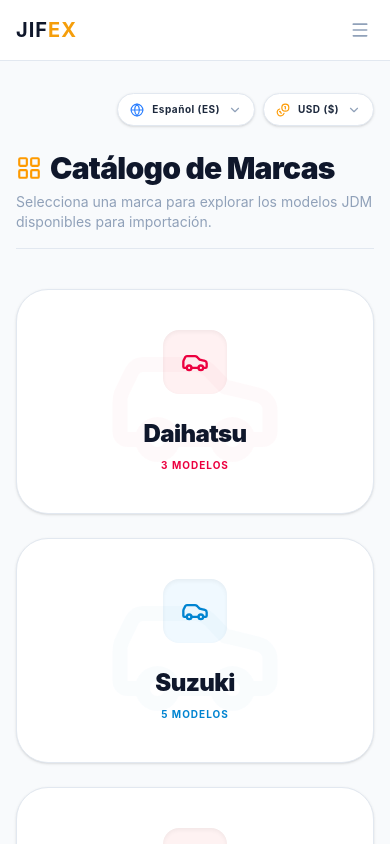
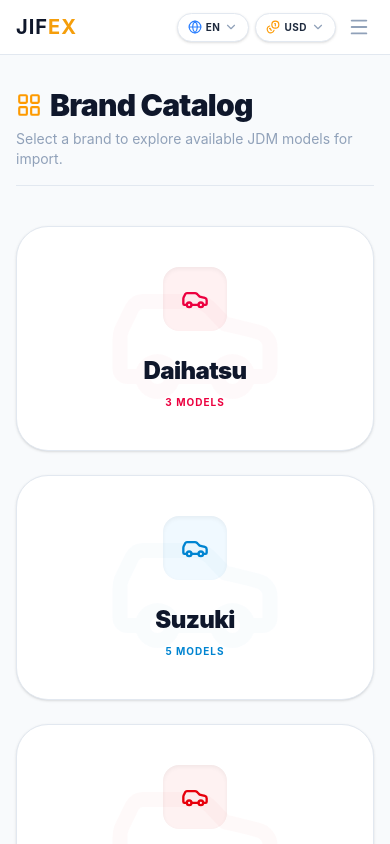
Before and after one commit to yazreyesrz/JIFEX, a Next.js app: page /inventario in a window 390 px wide. Shown: the top 844 px of the page. Built offline with nearby package versions, Linux system fonts and the light colour scheme.

Commit message:
Ingles idioma predeterminado

```diff
--- a/src/app/inventario/page.js
+++ b/src/app/inventario/page.js
@@ -13,7 +13,6 @@
 } from "lucide-react";
 import { mockVehicles } from "@/data/mockVehicles";
 
-// 🌟 IMPORTAMOS LA CONFIGURACIÓN DE I18N
 import "@/i18n/config";
 import { useTranslation } from "react-i18next";
 
@@ -22,7 +21,7 @@
 import ComprasView from "@/components/views/ComprasView";
 import TrackingView from "@/components/views/TrackingView";
 
-// Componente Dropdown Exclusivo para la Moneda
+// Dropdown de Moneda (Adaptable a móviles)
 const CurrencyDropdown = ({ currency, setCurrency, isDarkMode }) => {
   const [isOpen, setIsOpen] = useState(false);
   const options = [
@@ -34,23 +33,24 @@
     options.find((o) => o.value === currency)?.label || "USD ($)";
 
   return (
-    // 🌟 CORRECCIÓN: Bajamos el z-index a 30 para que no pase por encima del Sidebar móvil
-    <div className="relative z-30">
+    <div className="relative">
       <button
         onClick={() => setIsOpen(!isOpen)}
         onBlur={() => setTimeout(() => setIsOpen(false), 200)}
-        className={`flex items-center gap-2 sm:gap-3 px-3 sm:px-4 py-2 sm:py-2.5 rounded-full border shadow-sm transition-all duration-300 outline-none focus:ring-2 focus:ring-amber-500/40 active:scale-95 cursor-pointer ${isDarkMode ? "bg-[#1e293b]/60 border-slate-700/80 hover:border-amber-500/50 text-white" : "bg-white border-slate-200 hover:border-amber-400 text-slate-800"}`}
+        className={`flex items-center gap-1 sm:gap-2 px-2.5 sm:px-4 py-1.5 sm:py-2 rounded-full border shadow-sm transition-all duration-300 outline-none focus:ring-2 focus:ring-amber-500/40 active:scale-95 cursor-pointer ${isDarkMode ? "bg-[#1e293b]/60 border-slate-700/80 hover:border-amber-500/50 text-white" : "bg-white border-slate-200 hover:border-amber-400 text-slate-800"}`}
       >
-        <Coins size={14} className="text-amber-500" />
-        <span className="text-[10px] sm:text-[11px] font-bold tracking-wider">
+        <Coins size={14} className="text-amber-500 shrink-0" />
+        <span className="text-[11px] font-bold tracking-wider hidden sm:block">
           {selectedLabel}
+        </span>
+        <span className="text-[10px] font-bold tracking-wider sm:hidden block">
+          {currency}
         </span>
         <ChevronDown
           size={14}
           className={`transition-transform ${isOpen ? "rotate-180 text-amber-500" : "text-slate-400"}`}
         />
       </button>
-
       {isOpen && (
         <div
           className={`absolute right-0 top-full mt-2 w-32 rounded-2xl border shadow-2xl overflow-hidden py-1 ${isDarkMode ? "bg-[#111827] border-slate-800" : "bg-white border-slate-100"}`}
@@ -74,20 +74,19 @@
   );
 };
 
-// Componente Dropdown Exclusivo para el Idioma
+// Dropdown de Idioma (Adaptable a móviles)
 const LanguageDropdown = ({ isDarkMode }) => {
   const { i18n } = useTranslation();
   const [isOpen, setIsOpen] = useState(false);
-
   const options = [
     { label: "Español (ES)", value: "es" },
     { label: "English (EN)", value: "en" },
     { label: "日本語 (JA)", value: "ja" },
     { label: "한국어 (KO)", value: "ko" },
   ];
-
   const selectedLabel =
-    options.find((o) => o.value === i18n.language)?.label || "Español (ES)";
+    options.find((o) => o.value === i18n.language)?.label || "English (EN)";
+  const shortLangLabel = i18n.language ? i18n.language.toUpperCase() : "EN";
 
   const handleLanguageChange = (lng) => {
     i18n.changeLanguage(lng);
@@ -96,23 +95,24 @@
   };
 
   return (
-    // 🌟 CORRECCIÓN: Bajamos el z-index a 30
-    <div className="relative z-30">
+    <div className="relative">
       <button
         onClick={() => setIsOpen(!isOpen)}
         onBlur={() => setTimeout(() => setIsOpen(false), 200)}
-        className={`flex items-center gap-2 sm:gap-3 px-3 sm:px-4 py-2 sm:py-2.5 rounded-full border shadow-sm transition-all duration-300 outline-none focus:ring-2 focus:ring-blue-500/40 active:scale-95 cursor-pointer ${isDarkMode ? "bg-[#1e293b]/60 border-slate-700/80 hover:border-blue-500/50 text-white" : "bg-white border-slate-200 hover:border-blue-400 text-slate-800"}`}
+        className={`flex items-center gap-1 sm:gap-2 px-2.5 sm:px-4 py-1.5 sm:py-2 rounded-full border shadow-sm transition-all duration-300 outline-none focus:ring-2 focus:ring-blue-500/40 active:scale-95 cursor-pointer ${isDarkMode ? "bg-[#1e293b]/60 border-slate-700/80 hover:border-blue-500/50 text-white" : "bg-white border-slate-200 hover:border-blue-400 text-slate-800"}`}
       >
-        <Globe size={14} className="text-blue-500" />
-        <span className="text-[10px] sm:text-[11px] font-bold tracking-wider">
+        <Globe size={14} className="text-blue-500 shrink-0" />
+        <span className="text-[11px] font-bold tracking-wider hidden sm:block">
           {selectedLabel}
+        </span>
+        <span className="text-[10px] font-bold tracking-wider sm:hidden block">
+          {shortLangLabel}
         </span>
         <ChevronDown
           size={14}
           className={`transition-transform ${isOpen ? "rotate-180 text-blue-500" : "text-slate-400"}`}
         />
       </button>
-
       {isOpen && (
         <div
           className={`absolute right-0 top-full mt-2 w-36 rounded-2xl border shadow-2xl overflow-hidden py-1 ${isDarkMode ? "bg-[#111827] border-slate-800" : "bg-white border-slate-100"}`}
@@ -160,6 +160,8 @@
     const savedLanguage = localStorage.getItem("jifex_language");
     if (savedLanguage) {
       i18n.changeLanguage(savedLanguage);
+    } else {
+      i18n.changeLanguage("en");
     }
 
     const targetView = localStorage.getItem("jifex_target_view");
@@ -170,19 +172,16 @@
   }, [i18n]);
 
   const toggleTheme = () => {
-    const newTheme = !isDarkMode;
-    setIsDarkMode(newTheme);
-    localStorage.setItem("jifex_theme", newTheme ? "dark" : "light");
+    setIsDarkMode(!isDarkMode);
+    localStorage.setItem("jifex_theme", !isDarkMode ? "dark" : "light");
   };
-
   const toggleFavorite = (vin) => {
-    const newFavorites = favorites.includes(vin)
+    const newFavs = favorites.includes(vin)
       ? favorites.filter((id) => id !== vin)
       : [...favorites, vin];
-    setFavorites(newFavorites);
-    localStorage.setItem("jifex_favorites", JSON.stringify(newFavorites));
+    setFavorites(newFavs);
+    localStorage.setItem("jifex_favorites", JSON.stringify(newFavs));
   };
-
   const convertPrice = (priceUSDStr) => {
     const numericPrice = parseInt(priceUSDStr.replace(/[^0-9]/g, ""));
     if (currency === "PKR") return `₨ ${(numericPrice * 285).toLocaleString()}`;
@@ -190,8 +189,19 @@
     return priceUSDStr;
   };
 
+  // Guardamos los botones de idiomas para pasárselos al menú móvil
+  const topControls = (
+    <div className="flex items-center gap-1.5 sm:gap-3">
+      <LanguageDropdown isDarkMode={isDarkMode} />
+      <CurrencyDropdown
+        currency={currency}
+        setCurrency={setCurrency}
+        isDarkMode={isDarkMode}
+      />
+    </div>
+  );
+
   return (
-    // 🌟 CORRECCIÓN: Añadido flex-col md:flex-row para que en móvil respete el formato de columna
     <div
       className={`min-h-screen flex flex-col md:flex-row transition-colors duration-300 ${isDarkMode ? "bg-[#0b121f] text-[#f1f5f9]" : "bg-slate-50 text-[#0f172a]"}`}
     >
@@ -205,21 +215,18 @@
         setLogoutModal={setLogoutModal}
         isDarkMode={isDarkMode}
         setIsDarkMode={toggleTheme}
+        topRightControls={topControls}
       />
 
-      <div className="md:ml-64 flex-1 w-full">
-        <main className="mx-auto max-w-7xl px-4 py-8 sm:px-6 lg:px-8 space-y-6">
-          {/* HEADER GLOBAL CON SELECTORES */}
-          {/* 🌟 CORRECCIÓN: flex-row para que se mantengan uno al lado del otro incluso en móvil */}
-          <div className="flex flex-row items-center justify-end mb-6 gap-2 sm:gap-3 relative z-30">
-            <LanguageDropdown isDarkMode={isDarkMode} />
-            <CurrencyDropdown
-              currency={currency}
-              setCurrency={setCurrency}
-              isDarkMode={isDarkMode}
-            />
-          </div>
+      <div className="md:ml-64 flex-1 w-full flex flex-col">
+        {/* 🌟 LA BARRITA BLANCA SUPERIOR EN ESCRITORIO */}
+        <header
+          className={`hidden md:flex sticky top-0 z-40 items-center justify-end px-8 py-3.5 border-b backdrop-blur-md transition-colors ${isDarkMode ? "bg-[#0b121f]/80 border-slate-800" : "bg-white/80 border-slate-200"}`}
+        >
+          {topControls}
+        </header>
 
+        <main className="mx-auto max-w-7xl px-4 py-8 sm:px-6 lg:px-8 space-y-6 w-full">
           {currentView === "inventario" && (
             <CatalogoView
               isDarkMode={isDarkMode}
--- a/src/app/page.js
+++ b/src/app/page.js
@@ -4,7 +4,7 @@
 import { useRouter } from "next/navigation";
 import { User, KeyRound, ShieldCheck } from "lucide-react";
 import { useTranslation } from "react-i18next";
-import "@/i18n/config"; // Importa tu configuración de idiomas
+import "@/i18n/config";
 
 export default function LoginPage() {
   const router = useRouter();
@@ -13,10 +13,12 @@
   const [password, setPassword] = useState("");
 
   useEffect(() => {
-    // Si el usuario ya eligió un idioma antes, lo cargamos aquí
+    // 🌟 Forzamos la página para que se lea en inglés al entrar, a menos que el usuario ya haya elegido otro manualmente.
     const savedLanguage = localStorage.getItem("jifex_language");
     if (savedLanguage) {
       i18n.changeLanguage(savedLanguage);
+    } else {
+      i18n.changeLanguage("en");
     }
   }, [i18n]);
 
@@ -28,7 +30,6 @@
   return (
     <div className="min-h-screen flex items-center justify-center bg-slate-50 font-sans p-4">
       <div className="w-full max-w-md bg-white rounded-[2rem] shadow-2xl p-8 border border-slate-100">
-        {/* LOGO Y SUBTÍTULO */}
         <div className="text-center mb-10">
           <h1 className="text-5xl font-black tracking-tight text-slate-900 mb-1">
             JIF<span className="text-[#f59e0b]">EX</span>
@@ -38,7 +39,6 @@
           </p>
         </div>
 
-        {/* ACCESO EVALUADOR (Información de credenciales) */}
         <div className="mb-8 p-4 rounded-2xl border border-amber-500/20 bg-amber-50/50">
           <p className="text-xs font-bold text-amber-500 mb-2 flex items-center gap-1.5 uppercase tracking-wider">
             <ShieldCheck size={14} /> {t("login.evaluator_access")}
@@ -49,7 +49,6 @@
           </div>
         </div>
 
-        {/* FORMULARIO */}
         <form onSubmit={handleLogin} className="space-y-5">
           <div className="space-y-1.5">
             <label className="text-[10px] font-bold uppercase tracking-wider text-slate-500 pl-1">
--- a/src/components/Sidebar.jsx
+++ b/src/components/Sidebar.jsx
@@ -24,11 +24,10 @@
   setLogoutModal,
   isDarkMode,
   setIsDarkMode,
+  topRightControls, // 🌟 NUEVO PARÁMETRO
 }) {
   const [isMobileOpen, setIsMobileOpen] = useState(false);
   const [isProfileOpen, setIsProfileOpen] = useState(false);
-
-  // 🌟 Inicializamos el hook de traducción
   const { t } = useTranslation();
 
   const buttonClasses = (isActive) =>
@@ -42,12 +41,13 @@
 
   return (
     <>
+      {/* 🌟 LA FAMOSA BARRITA BLANCA EN MÓVILES */}
       <div
-        className={`md:hidden flex items-center justify-between border-b px-4 py-4 sticky top-0 z-50 transition-colors ${isDarkMode ? "bg-[#0f172a] border-[#1e293b]" : "bg-white border-slate-200"}`}
+        className={`md:hidden flex items-center justify-between border-b px-4 py-3 sticky top-0 z-50 transition-colors ${isDarkMode ? "bg-[#0f172a] border-[#1e293b]" : "bg-white border-slate-200"}`}
       >
         <button
           onClick={() => setCurrentView("inventario")}
-          className="flex items-center gap-2 outline-none focus:outline-none focus:ring-0"
+          className="flex items-center gap-2 outline-none focus:outline-none focus:ring-0 shrink-0"
         >
           <span
             className={`text-xl font-bold tracking-wider ${isDarkMode ? "text-white" : "text-slate-900"}`}
@@ -55,12 +55,17 @@
             JIF<span className="text-[#f59e0b]">EX</span>
           </span>
         </button>
-        <button
-          onClick={() => setIsMobileOpen(!isMobileOpen)}
-          className="text-slate-400 hover:text-white focus:outline-none focus:ring-0 p-1 rounded-lg transition-colors active:scale-95"
-        >
-          {isMobileOpen ? <X size={20} /> : <Menu size={20} />}
-        </button>
+
+        {/* Aquí se inyectan los selectores de idioma junto al menú hamburguesa */}
+        <div className="flex items-center gap-2">
+          {topRightControls}
+          <button
+            onClick={() => setIsMobileOpen(!isMobileOpen)}
+            className="text-slate-400 hover:text-amber-500 focus:outline-none p-1 rounded-lg transition-colors active:scale-95"
+          >
+            {isMobileOpen ? <X size={22} /> : <Menu size={22} />}
+          </button>
+        </div>
       </div>
 
       <aside
@@ -89,7 +94,6 @@
           </div>
 
           <nav className="space-y-1.5">
-            {/* 🌟 Usamos t('sidebar.llave') para inyectar el texto en el idioma correcto */}
             <button
               onClick={() => {
                 setCurrentView("inventario");
@@ -138,7 +142,7 @@
         >
           <button
             onClick={() => setIsDarkMode(!isDarkMode)}
-            className={`w-full flex items-center justify-between px-3 py-2.5 rounded-xl border text-xs font-bold uppercase tracking-wider transition duration-200 cursor-pointer outline-none focus:outline-none focus:ring-0 active:scale-[0.97] ${isDarkMode ? "bg-[#1e293b]/30 border-slate-800 text-amber-400 hover:bg-[#1e293b]/60" : "bg-slate-50 border-slate-200 text-amber-600 hover:bg-slate-100"}`}
+            className={`w-full flex items-center justify-between px-3 py-2.5 rounded-xl border text-xs font-bold uppercase tracking-wider transition duration-200 cursor-pointer outline-none active:scale-[0.97] ${isDarkMode ? "bg-[#1e293b]/30 border-slate-800 text-amber-400 hover:bg-[#1e293b]/60" : "bg-slate-50 border-slate-200 text-amber-600 hover:bg-slate-100"}`}
           >
             <span className="flex items-center gap-2">
               {isDarkMode ? <Moon size={14} /> : <Sun size={14} />}
--- a/src/i18n/config.js
+++ b/src/i18n/config.js
@@ -2,8 +2,8 @@
 import { initReactI18next } from "react-i18next";
 
 i18n.use(initReactI18next).init({
-  fallbackLng: "es",
-  lng: "es",
+  fallbackLng: "en",
+  lng: "en",
   resources: {
     es: {
       translations: {
```
